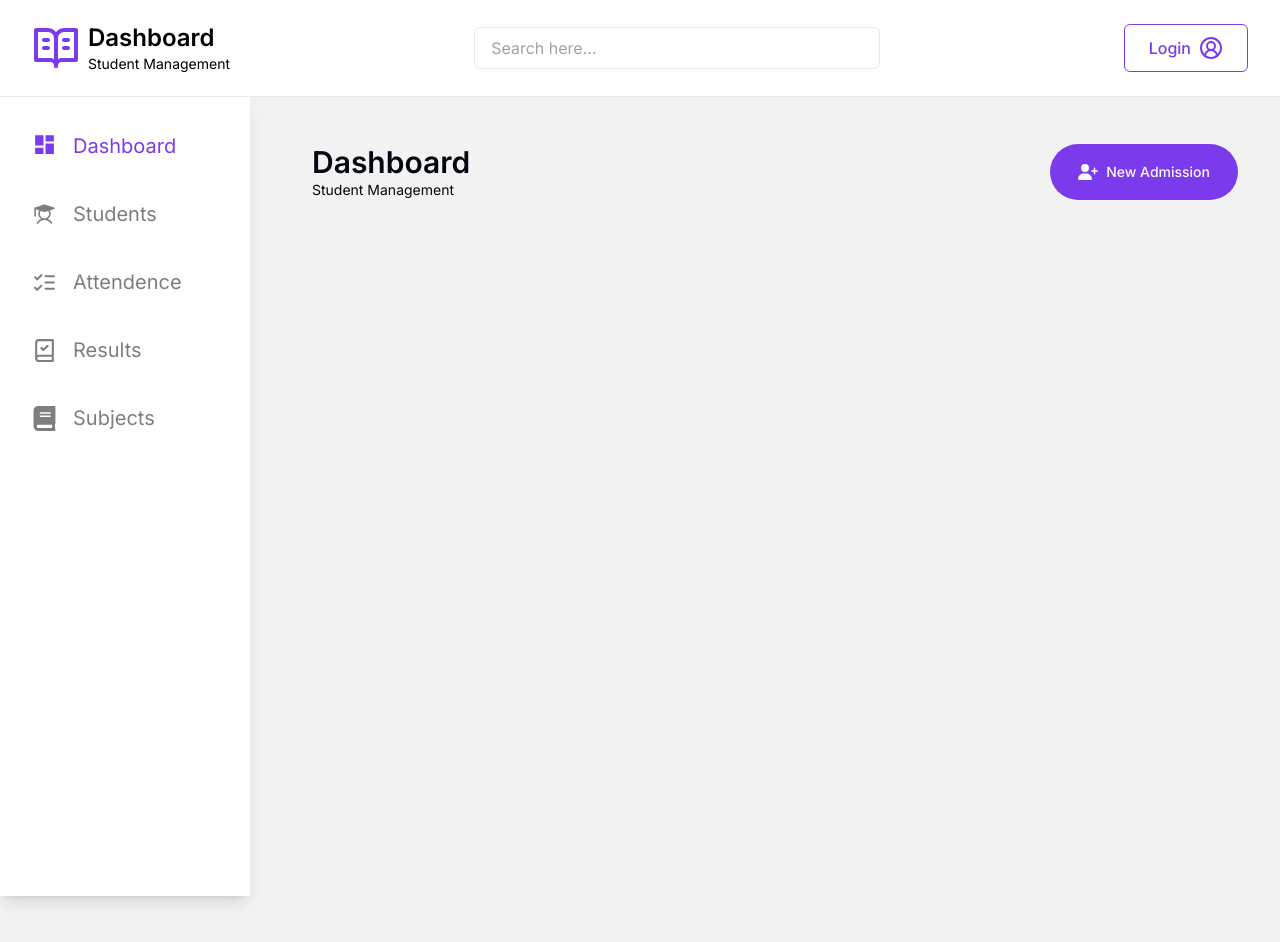
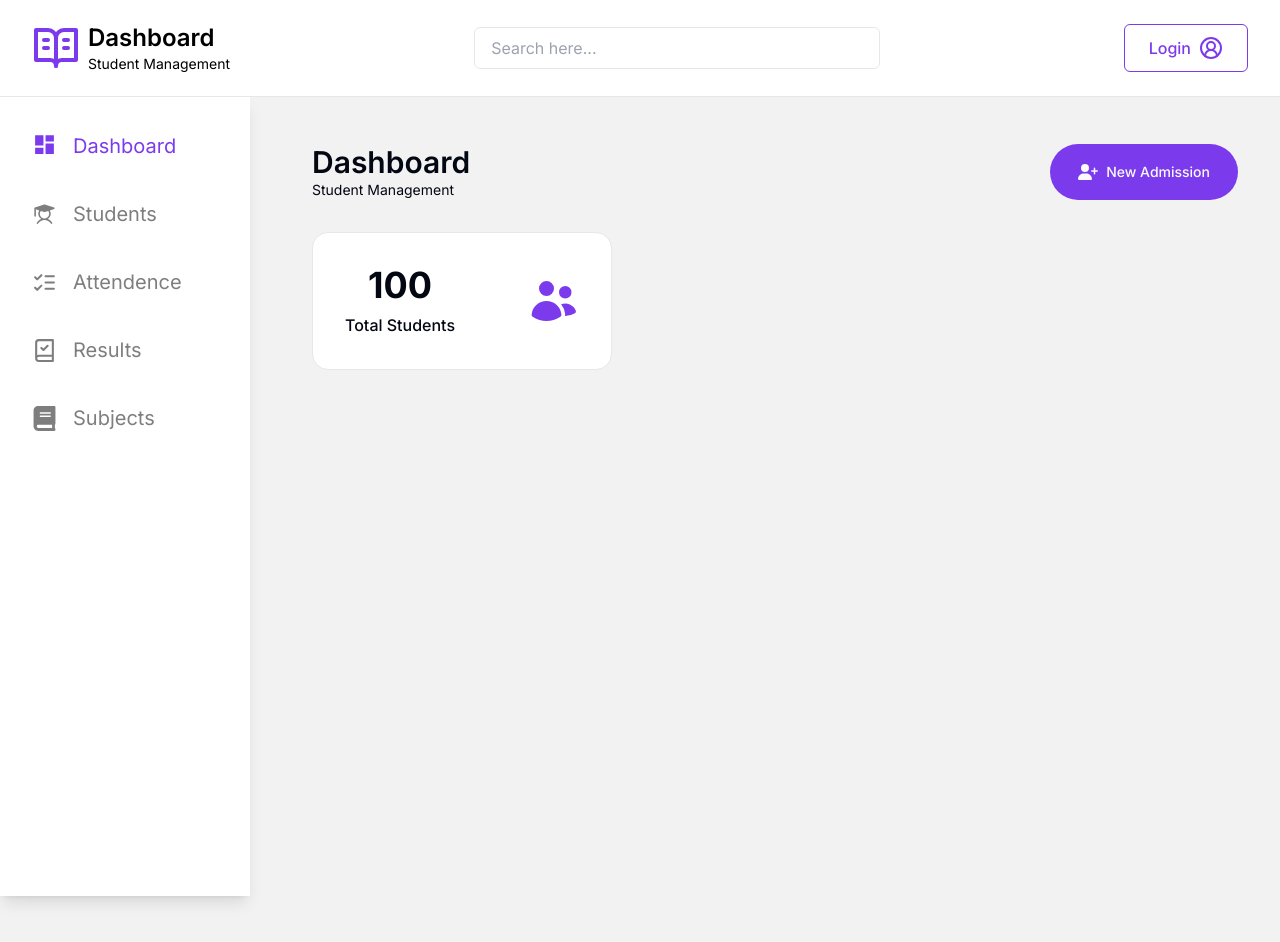
Before and after one commit to Shakiqurrahman/student-management-client, a Next.js app: page / in a window 1280 px wide. Shown: the top 942 px of the page. Built offline with nearby package versions, Linux system fonts and the light colour scheme.

Commit message:
card added in dashboard page

```diff
--- a/src/app/page.js
+++ b/src/app/page.js
@@ -1,18 +1,28 @@
 import { Button } from "@/components/ui/button";
 import { FaUserPlus } from "react-icons/fa6";
+import { HiMiniUsers } from "react-icons/hi2";
 
 export default function Home() {
   return (
     <section className="h-[100vh]">
-      <div className="flex justify-between">
+      <div className="flex justify-between mb-8">
         <div>
           <h1 className="text-3xl font-semibold">Dashboard</h1>
           <p className="text-sm">Student Management</p>
         </div>
-        <Button size='rounded'>
-          <FaUserPlus className="mr-2" size={20}/>
+        <Button size="rounded">
+          <FaUserPlus className="mr-2" size={20} />
           New Admission
-          </Button>
+        </Button>
+      </div>
+      <div className="flex items-center justify-between p-8 bg-white w-[300px] rounded-2xl border border-input">
+        <div>
+        <h2 className="text-4xl font-bold mb-2 text-center">100</h2>
+        <p className="text-base font-medium">Total Students</p>
+        </div>
+        <div>
+          <HiMiniUsers className="text-primary" size={50}/>
+        </div>
       </div>
     </section>
   );
```
